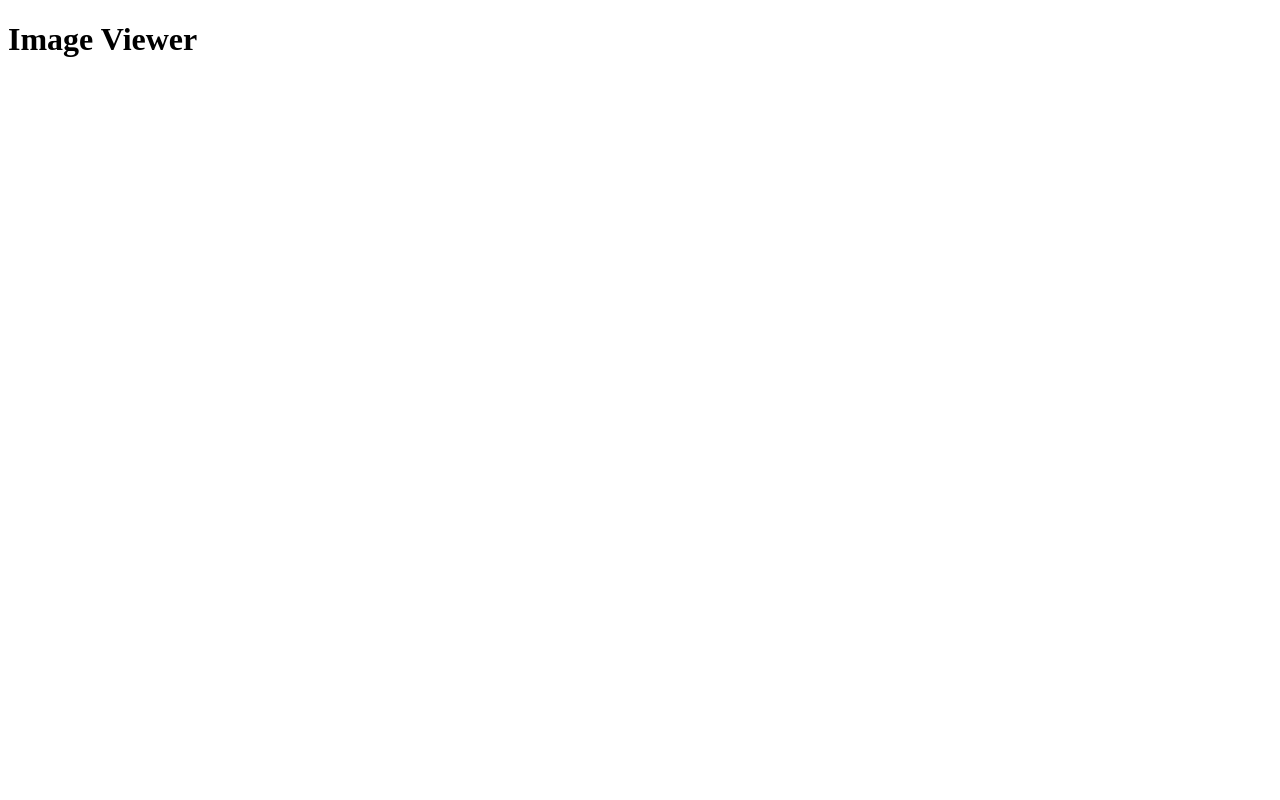
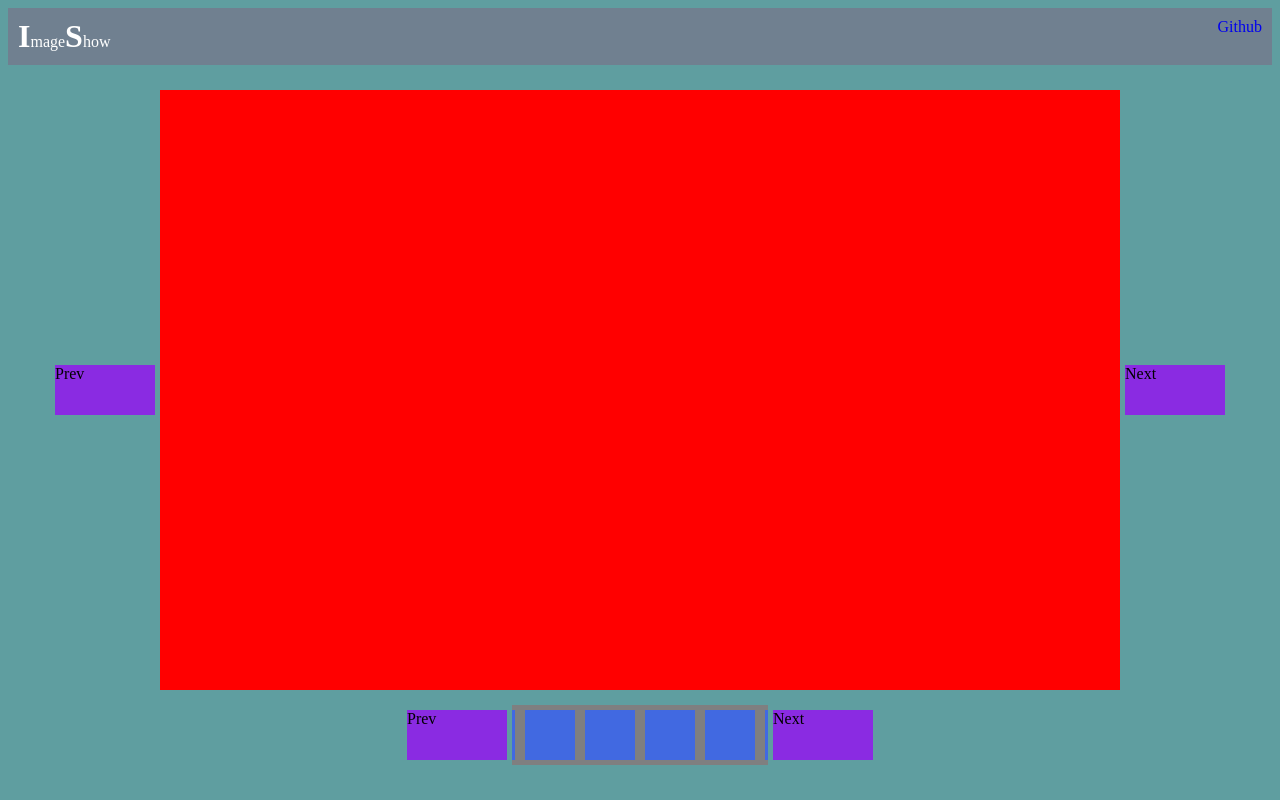
Before and after one commit to Kn0wn-Un/image-show, a website built with webpack: page dist/index.html in a window 1280 px wide. Built offline with nearby package versions, Linux system fonts and the light colour scheme; files whose address does not match are found by name.

Commit message:
bare styling

```diff
--- a/package.json
+++ b/package.json
@@ -18,6 +18,9 @@
   },
   "homepage": "https://github.com/Kn0wn-Un/image-show#readme",
   "devDependencies": {
+    "css-loader": "^5.0.0",
+    "eslint": "^7.12.1",
+    "style-loader": "^2.0.0",
     "webpack": "^5.3.2",
     "webpack-cli": "^4.1.0"
   }
--- a/src/index.js
+++ b/src/index.js
@@ -1 +1,2 @@
-console.log("Success!");
+import './style.css';
+console.log('Success!');
--- /dev/null
+++ b/src/style.css
@@ -0,0 +1,62 @@
+html {
+    min-height: 100%;
+}
+body {
+    height: 100%;
+    background-color: cadetblue;
+    display: flex;
+    flex-direction: column;
+}
+.navbar {
+    background-color: slategray;
+    color: white;
+    margin: 0px 0px 25px 0px;
+    padding: 10px;
+}
+h1 {
+    display: inline;
+}
+a {
+    text-decoration: none;
+    float: right;
+}
+.image-view {
+    flex-grow: 1;
+    display: flex;
+    flex-direction: row;
+    justify-content: center;
+}
+.previous,
+.next {
+    height: 50px;
+    width: 100px;
+    background-color: blueviolet;
+    align-self: center;
+    margin: 0px 5px;
+}
+.image {
+    height: 75vh;
+    width: 75vw;
+    background-color: red;
+}
+.image-nav {
+    flex-grow: 1;
+    display: flex;
+    flex-direction: row;
+    justify-content: center;
+    margin: 15px 0px 0px 0px;
+}
+.image-pre {
+    width: 20vw;
+    background-color: rgba(256, 0, 0, 0.2);
+    display: flex;
+    flex-direction: row;
+    justify-content: center;
+    overflow: hidden;
+}
+.image-sm {
+    height: 50px;
+    min-width: 50px;
+    margin: 5px;
+    background-color: royalblue;
+}
--- a/webpack.config.js
+++ b/webpack.config.js
@@ -1,9 +1,18 @@
 const path = require('path');
 
 module.exports = {
-  entry: './src/index.js',
-  output: {
-    filename: 'main.js',
-    path: path.resolve(__dirname, 'dist'),
-  },
+    entry: './src/index.js',
+    output: {
+        filename: 'bundle.js',
+        path: path.resolve(__dirname, 'dist'),
+    },
+    module: {
+        rules: [
+            {
+                test: /\.css$/,
+
+                use: ['style-loader', 'css-loader'],
+            },
+        ],
+    },
 };
```
Also changed, not shown: .eslintrc.json (added), dist/bundle.js (added), dist/index.html, dist/main.js (deleted), 1 other file.
